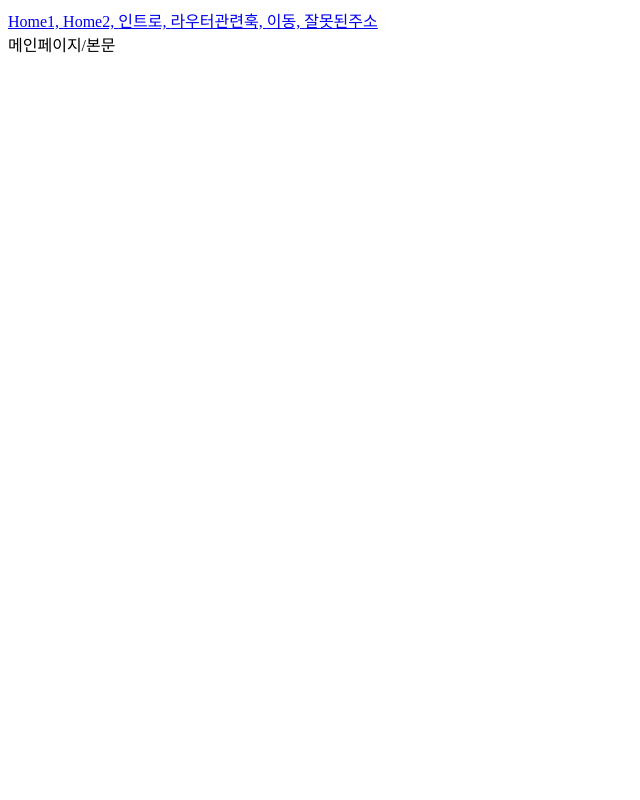
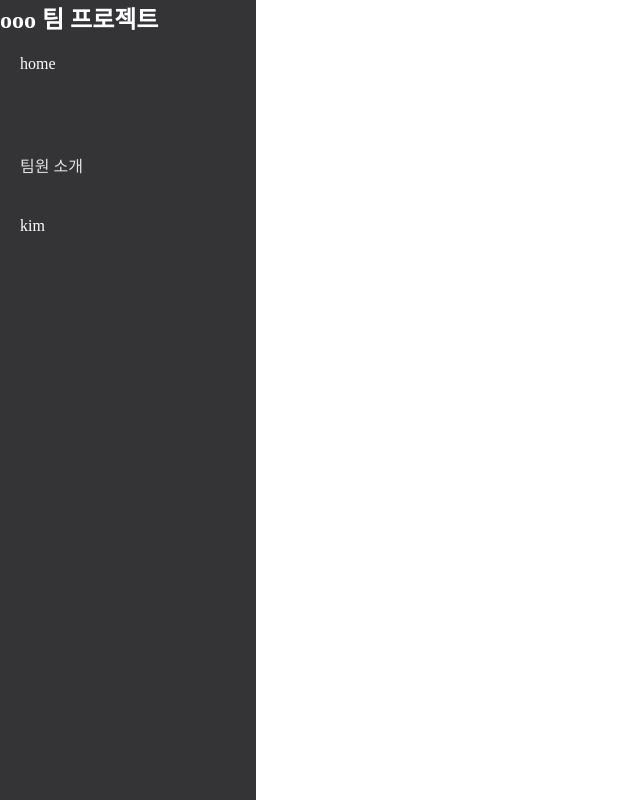
Before and after one commit to jihwangim09-design/2026_react, a React (Vite) app: page / in a window 1280 px wide. Shown: the whole page, without its empty margins (0-640 px from the left). Built offline with nearby package versions, Linux system fonts and the light colour scheme.

Commit message:
0916 1437

```diff
--- a/src/example/day04/APP.jsx
+++ b/src/example/day04/APP.jsx
@@ -5,17 +5,18 @@ import NotFound from "./NotFound";
 import CommonLayout from "./CommonLayout";
 import LayoutIndex from "./LayoutIndex";
 import RouterHooks from "./RouterHooks";
-import kim from "./kim";
+import Kim from "./Kim";
+
 
 export default function App( props ){
     return (<>
         <TopNavi></TopNavi>
         <Routes> {/* 여기에 들어가는 경로들은 주소정의에 따라 렌더링 */}
             <Route path="/" element={ <Home/> } />
+            <Route path="/kim" element={ <Kim/>} />
             <Route path="/intro" element={ <CommonLayout/>} >
                 <Route index element={ <LayoutIndex /> } />
-                <Route path="router" element={ <RouterHooks/> } />
-                <Route path="kim" element={ <kim/>} />
+                <Route path="router" element={ <RouterHooks /> } />
             </Route>
             <Route path="*" element={ <NotFound/> } />
         </Routes>
--- a/src/example/day04/TopNavi.jsx
+++ b/src/example/day04/TopNavi.jsx
@@ -6,8 +6,8 @@ export default function TopNavi( props ){
             <NavLink to = "/"> Home2,  </NavLink>
             <NavLink to = "/intro"> 인트로,  </NavLink>
             <NavLink to = "/intro/router"> 라우터관련훅,  </NavLink>
-            <NavLink to = "/intro/kim"> 이동, </NavLink>
-            <Link to = "/xyz"> 잘못된주소 </Link>
+            <Link to = "/xyz"> 잘못된주소, </Link>
+            <Link to = "/kim"> kim </Link>
         </div>
     </>)
 }
--- a/src/example/day04/kim.jsx
+++ b/src/example/day04/kim.jsx
@@ -1,4 +1,4 @@
-export default function kim(props){
+export default function Kim(props){
     return (<>
     <div>
         <h2>김지환</h2>
--- /dev/null
+++ b/src/example/practice3/App.jsx
@@ -0,0 +1,20 @@
+import { Route ,Routes } from "react-router-dom";
+import Home from "./Home";
+import 김지환 from "./Kim";
+export default function App2(props){
+    return (<>
+    <Routes>
+        <Route path="/" element={<Home/>}>
+            <Route path="/kim" element={<김지환/>} />
+        </Route>
+
+
+
+
+
+    </Routes>
+
+
+    </>)
+
+}
--- /dev/null
+++ b/src/example/practice3/Home.jsx
@@ -0,0 +1,12 @@
+import { Outlet } from "react-router-dom";
+import SideNav from "./SideNav";
+import "./index.css"
+
+export default function Home(props){
+    return (<>
+    <div className="Wrap">
+        <SideNav />
+        {/* 홈 영역 */}
+        <Outlet /></div>
+    </>)
+}
--- /dev/null
+++ b/src/example/practice3/SideNav.jsx
@@ -0,0 +1,14 @@
+import { NavLink } from "react-router-dom";
+
+
+export default function SideNav(props){
+    return (<>
+        <div className="NavBox">
+            <h2>ooo 팀 프로젝트</h2>
+            <NavLink  className="top" to="/"> home </NavLink>
+            <div>팀원 소개</div>
+            <NavLink  className="bottom" to="/kim"> kim </NavLink>
+        </div>
+
+    </>)
+}
--- /dev/null
+++ b/src/example/practice3/index.css
@@ -0,0 +1,45 @@
+.Wrap{
+    display: flex;
+}
+
+*{
+    margin: 0px;
+}
+
+.NavBox{
+    width: 20%;
+    height: 100vh;
+    display: flex;
+    flex-direction: column;
+    background-color: #343336;
+}
+
+.NavBox > h2 {
+    color: white;
+
+}
+
+.top{
+    text-decoration: none;
+    color: white;
+    padding: 10px;
+    margin: 10px;
+}
+
+.bottom{
+    text-decoration: none;
+    color: white; padding: 10px;  margin: 10px;
+}
+
+.NavBox > div {
+    color: #e2e2e2;
+
+    padding: 10px;
+     margin: 50px 10px 10px 10px;
+}
+
+.bottom:hover,
+.top:hover{
+    background-color: rgb(56, 56, 149);
+    border-radius: 10px;
+}
--- a/src/main.jsx
+++ b/src/main.jsx
@@ -36,6 +36,6 @@ const create = createRoot( root );
 // create.render( <practice2/>)
 
 import { BrowserRouter } from "react-router-dom"; // 라우터 라이브러리 가져오기
-import App from "./example/day04/APP";
+import App2 from "./example/practice3/App";
 // 2. 최조 렌더링 되는 컴포넌트 앞뒤로 라우터컴포넌트 감싼다.
-create.render( <BrowserRouter> <App/> </BrowserRouter>)
+create.render( <BrowserRouter> <App2/> </BrowserRouter>)
```
Also changed, not shown: src/example/practice3/리액트환경설정.txt (renamed from src/example/리액트환경설정.txt).
